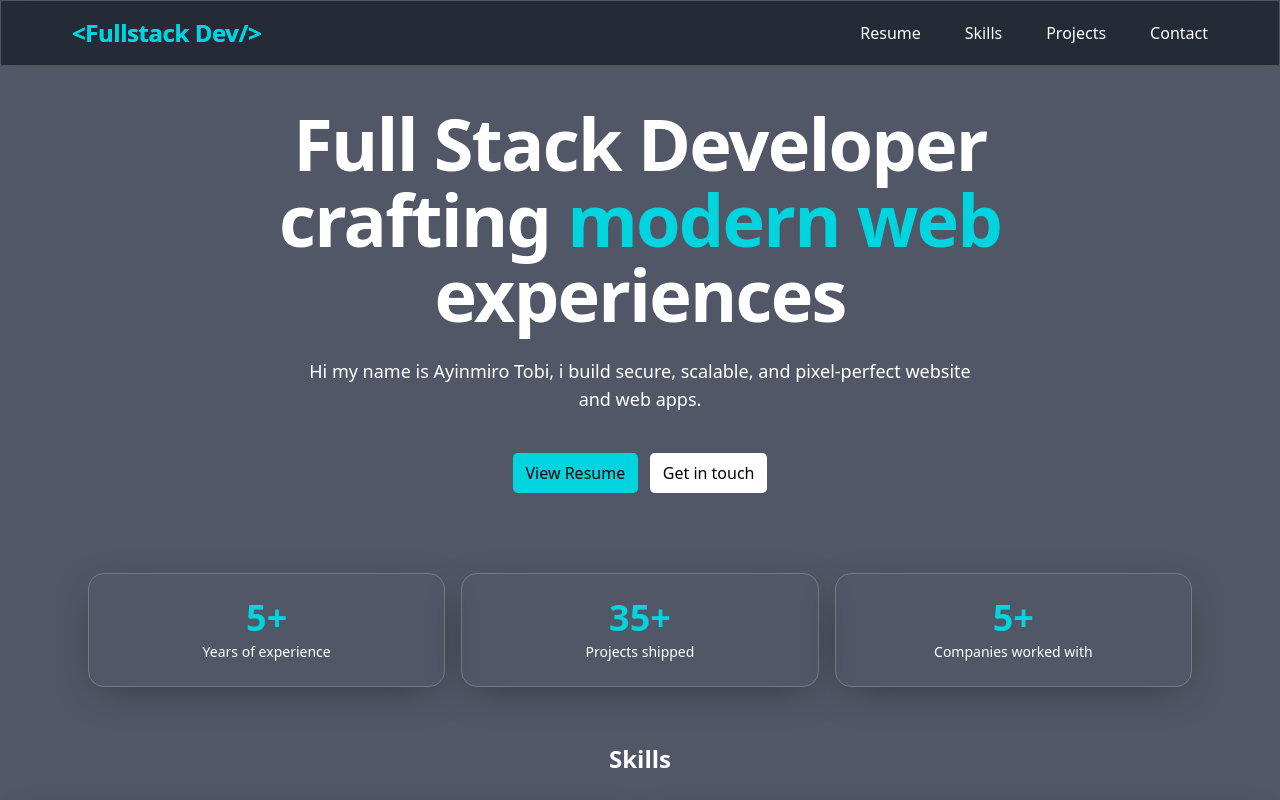
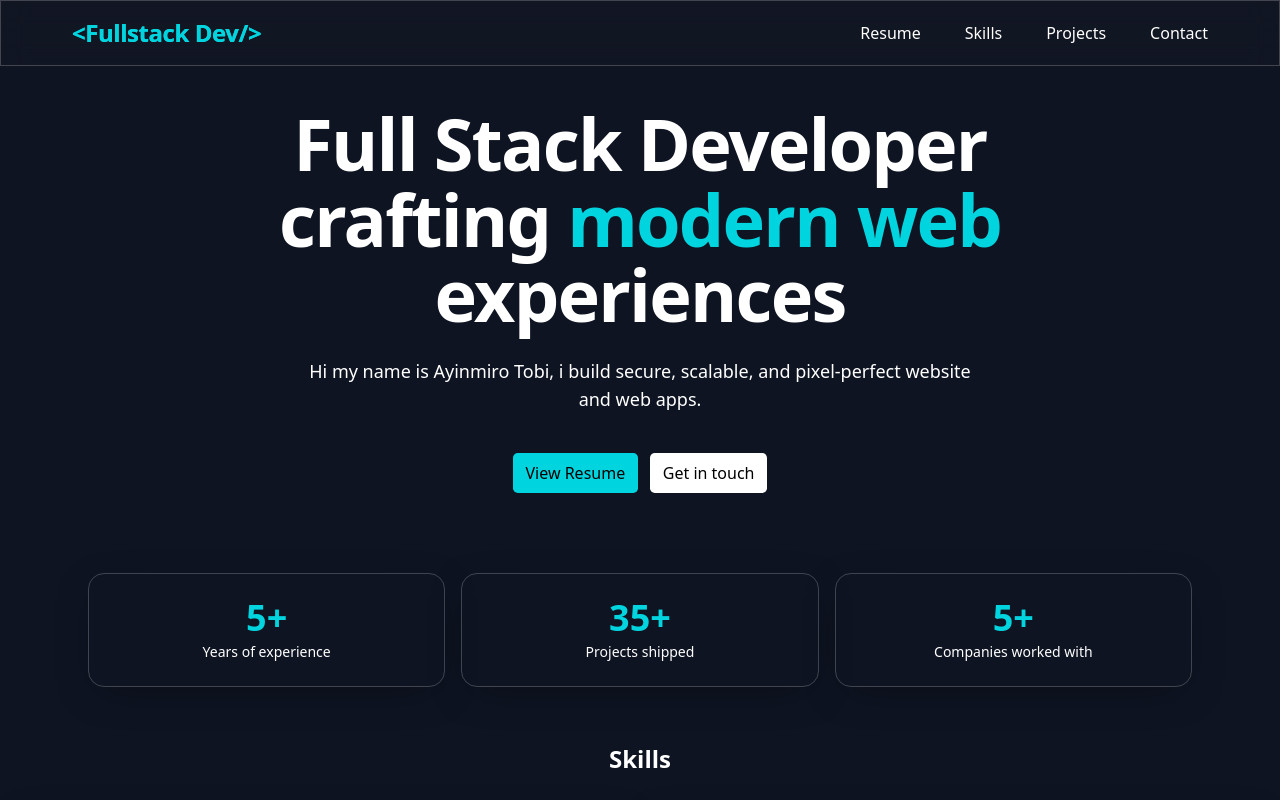
Before and after one commit to tobiayinmiro23/portfolio2.0, a React (Vite) app: page / in a window 1280 px wide. Shown: the top 800 px of the page. Built offline with nearby package versions, Linux system fonts and the light colour scheme; no server answers.

Commit message:
Change background color in index.css

```diff
--- a/src/index.css
+++ b/src/index.css
@@ -6,7 +6,7 @@
   --radius: 0.625rem;
   /* Dark-by-default developer portfolio */
   /* --background: oklch(0.16 0.02 265); */
-  --background: #232b3dc9;
+  --background: #0e1422;
   --foreground: #ffffff;
   --card: oklch(0.21 0.025 265);
   --card-foreground: oklch(0.97 0.01 250);
```
